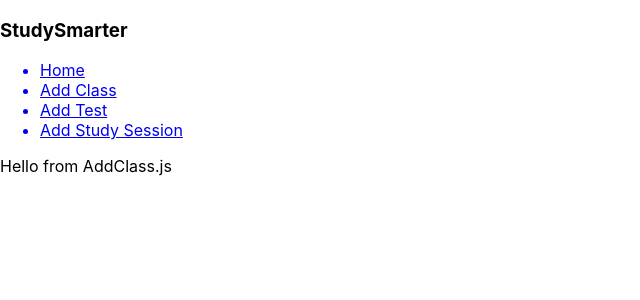
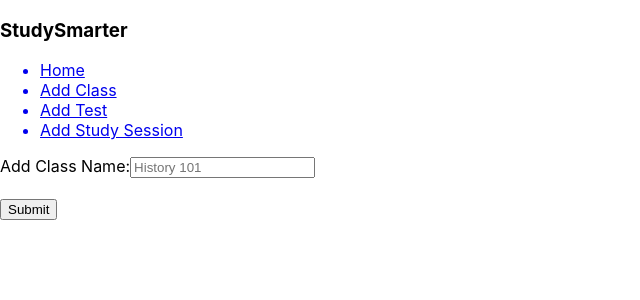
Before and after one commit to cparch/studySmarter, a React (Create React App) app: page /addclass in a window 1280 px wide. Shown: the top 300 px of the page, without its empty margins (0-640 px from the left). Built offline with nearby package versions, Linux system fonts and the light colour scheme.

Commit message:
Add form

```diff
--- a/src/Components/AddClass.js
+++ b/src/Components/AddClass.js
@@ -1,9 +1,17 @@
 import React from 'react';
 
-const AddClass = () => {
-  return(
+const AddClass = (props) => {
+  return (
     <div>
-      Hello from AddClass.js
+      <form>
+        <label>
+          Add Class Name:
+          <input type='text' placeholder='History 101'/>
+        </label>
+        <br/>
+        <br/>
+        <input type="submit" value="Submit" />
+      </form>
     </div>
   )
 };
```
